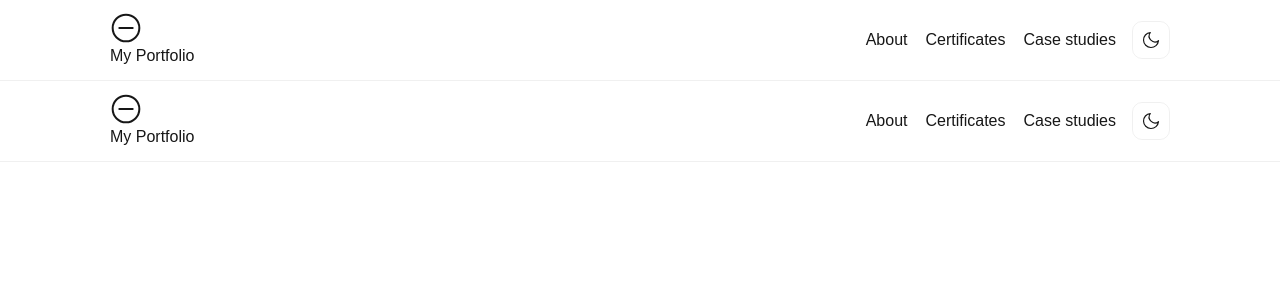
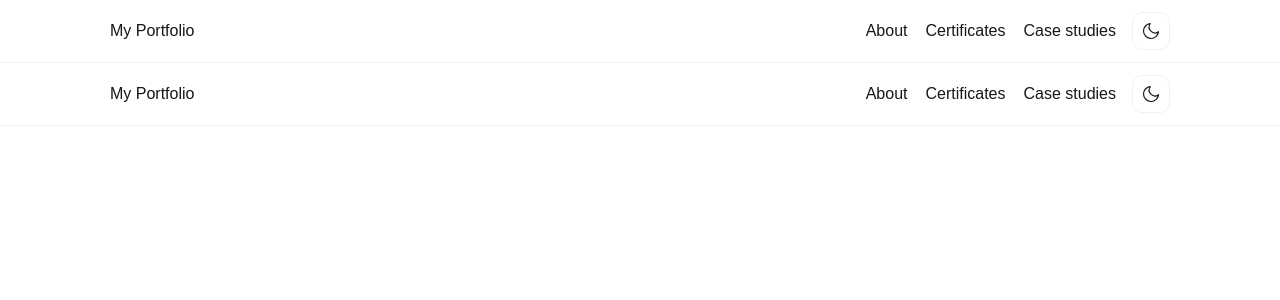
Before and after one commit to fraanciisq/next-port, a Next.js app: page /components/Header in a window 1280 px wide. Shown: the top 300 px of the page. Built offline with nearby package versions, Linux system fonts and the light colour scheme.

Commit message:
rem-header-logo

```diff
--- a/pages/components/Header.tsx
+++ b/pages/components/Header.tsx
@@ -51,10 +51,7 @@ export default function Header() {
           <div className="brand">
             <Link href="/" className="logo" onClick={() => setMenuOpen(false)}>
               {/* simple logo */}
-              <svg width="32" height="32" viewBox="0 0 24 24" fill="none" aria-hidden>
-                <circle cx="12" cy="12" r="10" stroke="currentColor" strokeWidth="1.5" />
-                <path d="M7 12h10" stroke="currentColor" strokeWidth="1.5" strokeLinecap="round" />
-              </svg>
+
               <span>My Portfolio</span>
             </Link>
           </div>
```
